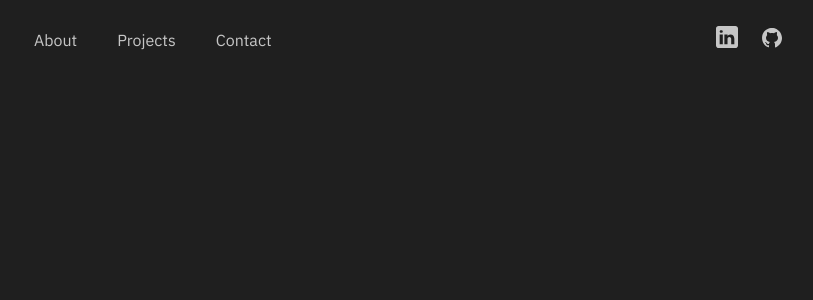
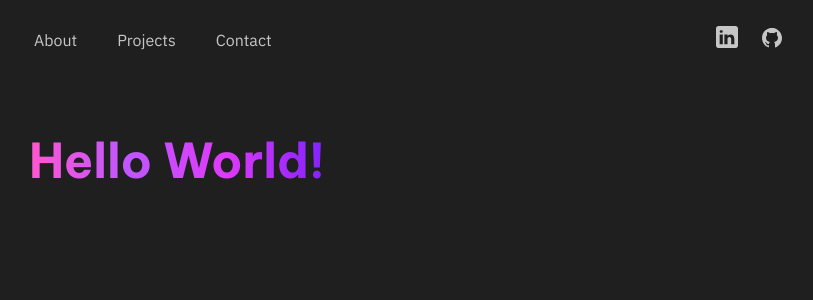
Before and after one commit to Lealzzera/matheus-leal-website, a Next.js app: page / in a window 1280 px wide. Shown: the top 300 px of the page, without its empty margins (241-1054 px from the left). Built offline with nearby package versions, Linux system fonts and the light colour scheme.

Commit message:
Created about section and title component

```diff
--- /dev/null
+++ b/src/app/components/AboutSection/AboutSection.module.css
@@ -0,0 +1,10 @@
+.aboutContainer {
+
+  padding: 0.938rem 0.938rem 0rem;
+}
+
+@media (min-width: 900px) {
+  .aboutContainer {
+    padding: 4.375rem 0.938rem 0rem 0.938rem;
+  }
+}
--- /dev/null
+++ b/src/app/components/AboutSection/AboutSection.tsx
@@ -0,0 +1,19 @@
+import TitleComponent from "../TitleComponent/TitleComponent";
+import styles from "./AboutSection.module.css";
+
+const AboutSection = () => {
+	return (
+		<section className={`${styles.aboutContainer}`}>
+			<div className={styles.titleContainer}>
+				<TitleComponent
+					textColor={
+						"-webkit-linear-gradient(left, var(--hot-pink), var(--violet), var(--pink), var(--purple))"
+					}
+					titleText='Hello World!'
+				/>
+			</div>
+		</section>
+	);
+};
+
+export default AboutSection;
--- a/src/app/components/MenuHeader/MenuHeader.module.css
+++ b/src/app/components/MenuHeader/MenuHeader.module.css
@@ -39,7 +39,7 @@
   justify-content: space-between;
   align-items: center;
   background-color: var(--background-dark);
-  padding: 0.938rem;
+  padding: 0.938rem 0.938rem 0rem 0.938rem
 }
 
 .menuMobileButton {
--- /dev/null
+++ b/src/app/components/TitleComponent/TitleComponent.module.css
@@ -0,0 +1,12 @@
+.title {
+  font-family: var(--font-be-vietnam-pro);
+  font-size: 2.25rem;
+  -webkit-text-fill-color: transparent;
+  display: inline-block;
+}
+
+@media (min-width: 900px) {
+  .title {
+    font-size: 3rem;
+  }
+}
--- /dev/null
+++ b/src/app/components/TitleComponent/TitleComponent.tsx
@@ -0,0 +1,24 @@
+"use client";
+
+import React from "react";
+import styles from "./TitleComponent.module.css";
+
+type TitleComponentProps = {
+	titleText: string;
+	textColor: string;
+};
+
+const TitleComponent = ({ titleText, textColor }: TitleComponentProps) => {
+	return (
+		<div>
+			<h1
+				className={styles.title}
+				style={{ background: `${textColor}`, backgroundClip: "text" }}
+			>
+				{titleText}
+			</h1>
+		</div>
+	);
+};
+
+export default TitleComponent;
--- a/src/app/page.tsx
+++ b/src/app/page.tsx
@@ -1,3 +1,9 @@
+import AboutSection from "./components/AboutSection/AboutSection";
+
 export default function Home() {
-	return <section></section>;
+	return (
+		<div className='container'>
+			<AboutSection />
+		</div>
+	);
 }
```
